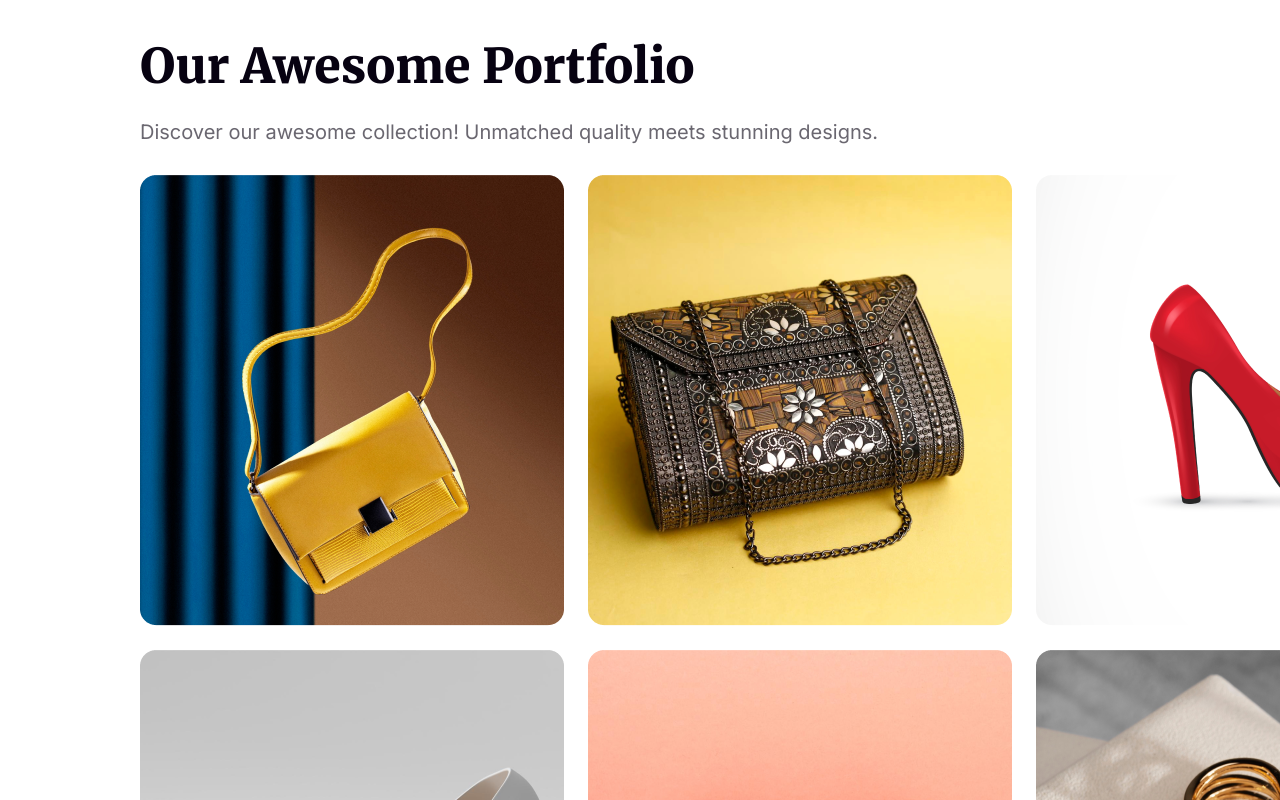
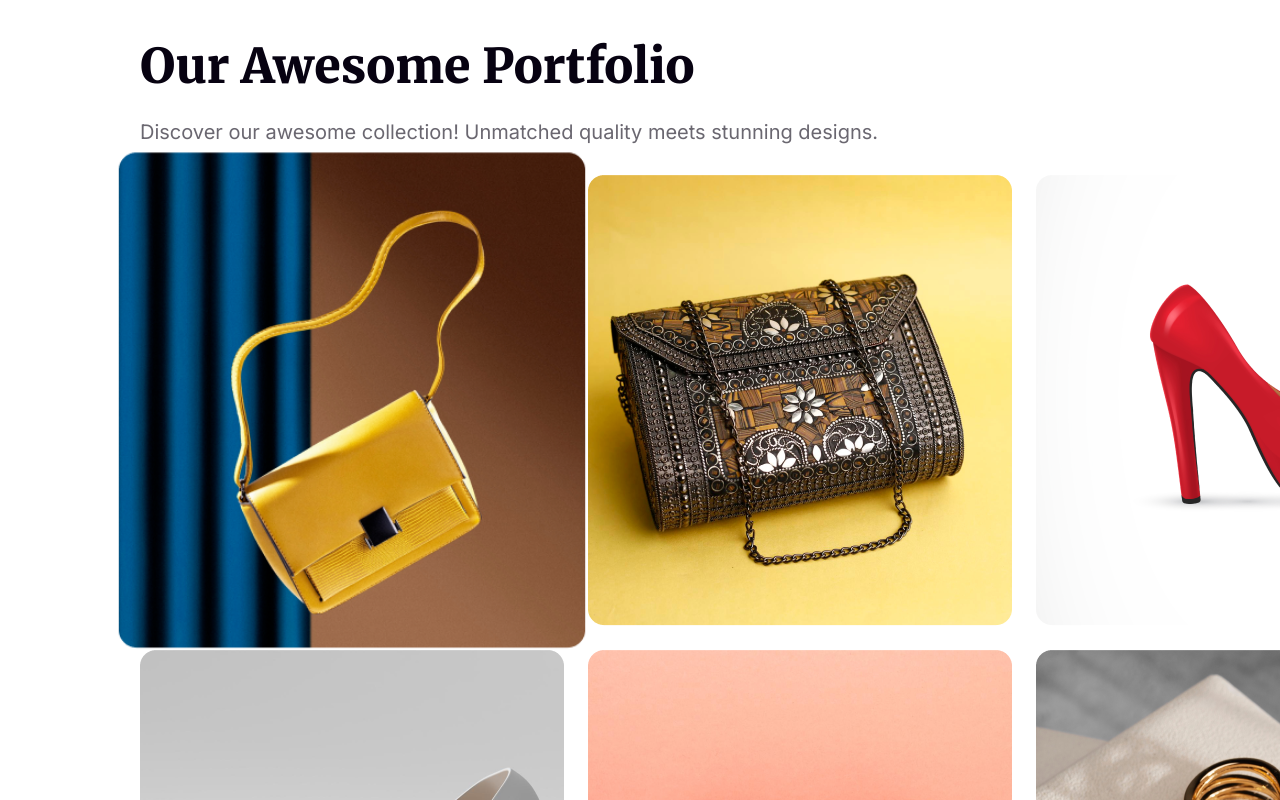
Before and after one commit to Mahadi855/Assignment01_NewYear, a plain HTML site: page index.html in a window 1280 px wide. In both pictures the pointer is over the picture 352 px from the left and 5067 px from the top of the page. Shown: the part 4667-5467 px from the top of the page. Drawn offline with Linux system fonts and the light colour scheme.

Commit message:
hover effect

```diff
--- a/style.css
+++ b/style.css
@@ -3,7 +3,7 @@
     font-family: 'Inter', 'Merriweather', sans-serif;
 }
 
-* {}
+
 
 body {
     font-size: 0px;
@@ -310,6 +310,25 @@ body {
     gap: 24px;
 }
 
+
+
+
+
+.b7_row img {
+    transition: 0.5s ease;
+}
+
+.b7_row img:hover {
+    -webkit-transform: scale(1.1);
+    -ms-transform: scale(1.1);
+    transform: scale(1.1);
+    transition: 1s ease;
+}
+
+
+
+
+
 .main_block8 {
     width: 1160px;
     height: 456px;
@@ -365,21 +384,21 @@ footer {
 
 }
 
-.footflex{
+.footflex {
     padding-bottom: 50px;
     display: flex;
     justify-content: space-between;
-    border-bottom: 1px solid   rgba(255, 255, 255, 0.15);
+    border-bottom: 1px solid rgba(255, 255, 255, 0.15);
 }
 
-.footerimages{
+.footerimages {
     padding: 48px 520px;
     display: flex;
     gap: 24px;
-    border-bottom: 1px solid   rgba(255, 255, 255, 0.15);
+    border-bottom: 1px solid rgba(255, 255, 255, 0.15);
 }
 
-.footflex2{
+.footflex2 {
     display: flex;
     justify-content: space-between;
 }
```
